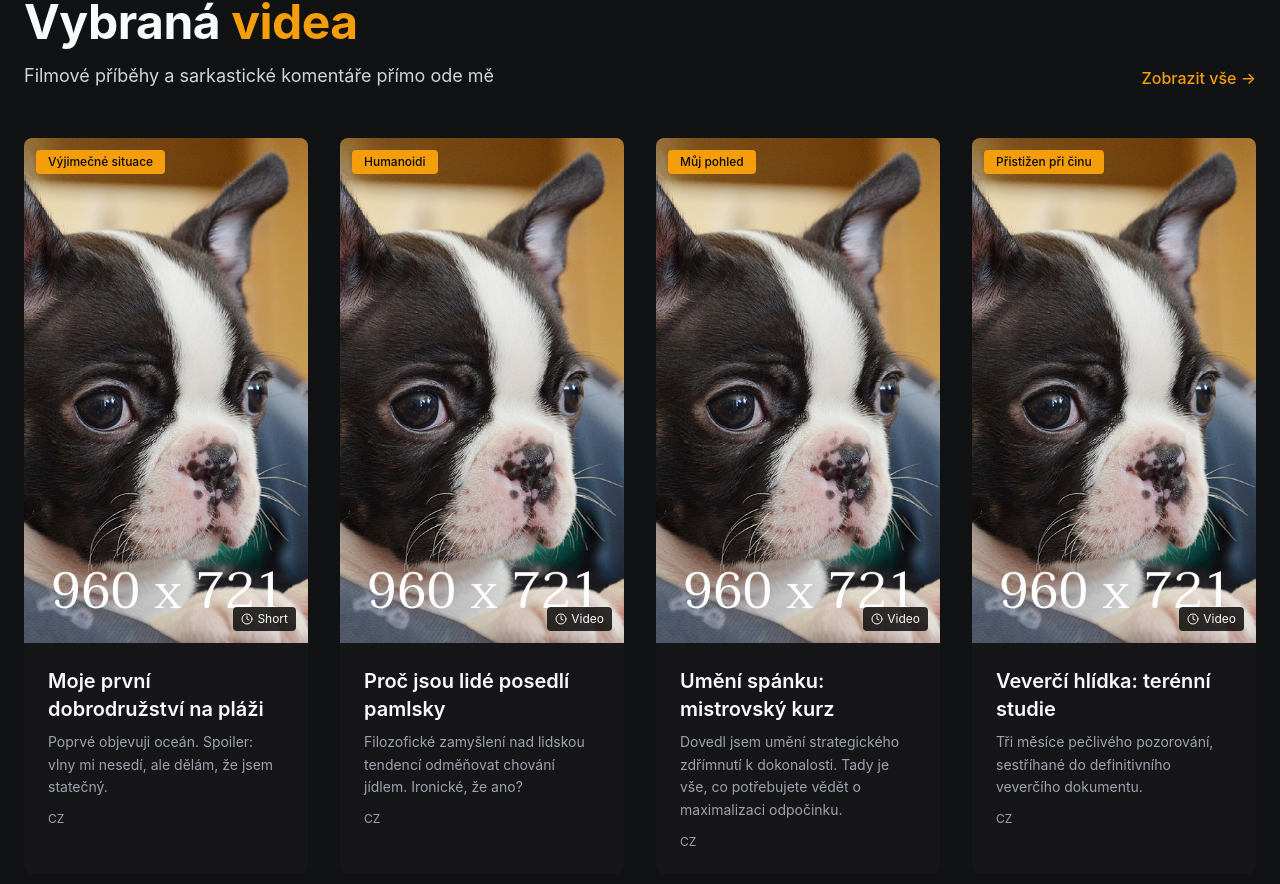
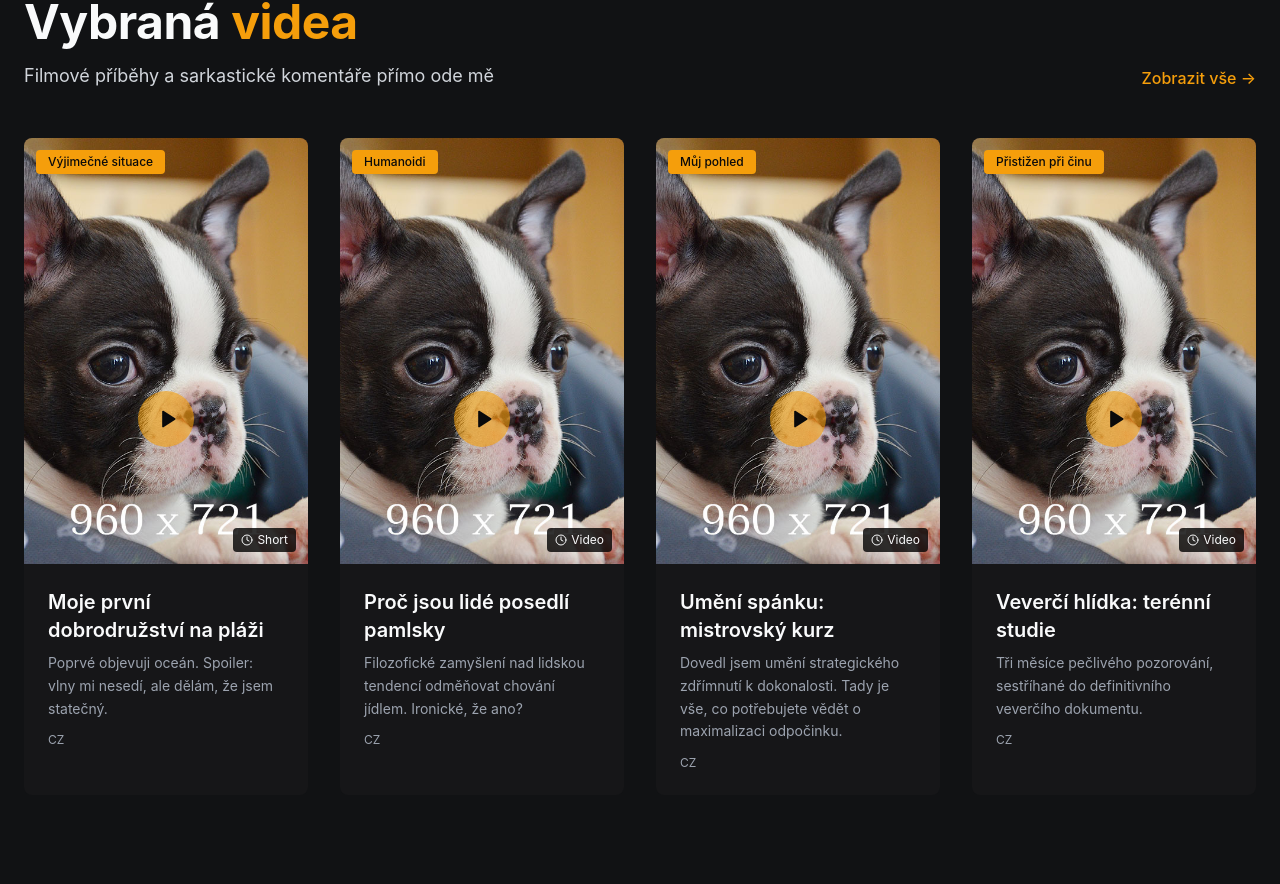
Before and after one commit to Hugorgon/hugo-web, a React (Vite) app: page / in a window 1280 px wide. Shown: the part 1040-1924 px from the top of the page. Built offline with nearby package versions, Linux system fonts and the light colour scheme.

Commit message:
polish(videos): finalize video cards and routing updates

```diff
--- a/src/app/components/VideoCard.tsx
+++ b/src/app/components/VideoCard.tsx
@@ -46,12 +46,13 @@ export function VideoCard({
         <ImageWithFallback
           src={imageUrl}
           alt={title}
-          className="w-full h-full object-cover group-hover:scale-110"
+          className="w-full h-full object-cover object-top group-hover:scale-110"
         />
         <div className="absolute inset-0 bg-gradient-to-t from-black/60 to-transparent opacity-0 group-hover:opacity-100 transition-opacity duration-300" />
-        <div className="absolute inset-0 flex items-center justify-center opacity-0 group-hover:opacity-100 transition-opacity duration-300">
-          <div className="w-16 h-16 rounded-full bg-[#F59E0B] flex items-center justify-center">
-            <Play className="text-[#0A0A0B] fill-[#0A0A0B] ml-1" size={24} />
+        {/* Play button trvale viditelný; lehké zvětšení na hover. */}
+        <div className="absolute top-[66%] left-1/2 -translate-x-1/2 -translate-y-1/2">
+          <div className="w-14 h-14 rounded-full bg-[#F59E0B]/60 flex items-center justify-center transition-transform duration-200 ease-soft group-hover:scale-125">
+            <Play className="text-[#0A0A0B] fill-[#0A0A0B] ml-1" size={20} />
           </div>
         </div>
         <div className="absolute bottom-3 right-3 px-2 py-1 bg-black/80 rounded text-xs text-[#F9FAFB] flex items-center gap-1">
--- a/src/app/components/VideoCardVertical.tsx
+++ b/src/app/components/VideoCardVertical.tsx
@@ -46,16 +46,28 @@ export function VideoCardVertical({
         transitionTimingFunction: 'ease-in-out',
       }}
     >
-      <div className="relative aspect-[9/16] overflow-hidden bg-[#111214]">
+      {/*
+        9:16 zdrojový obrázek (1080×1920, optimalizovaný pro YouTube Shorts)
+        je vystaven v 2:3 kontejneru (6:9). `object-top` přilepí zdroj k
+        horní hraně, takže obličej/oči zůstanou viditelné a spodní pruh
+        (titulky) se schová pod overflow-hidden. Karta je díky tomu ~16 %
+        nižší než předtím.
+      */}
+      <div className="relative aspect-[2/3] overflow-hidden bg-[#111214]">
         <ImageWithFallback
           src={imageUrl}
           alt={title}
-          className="w-full h-full object-cover group-hover:scale-110"
+          className="w-full h-full object-cover object-top group-hover:scale-110"
         />
         <div className="absolute inset-0 bg-gradient-to-t from-black/60 to-transparent opacity-0 group-hover:opacity-100 transition-opacity duration-300" />
-        <div className="absolute inset-0 flex items-center justify-center opacity-0 group-hover:opacity-100 transition-opacity duration-300">
-          <div className="w-16 h-16 rounded-full bg-[#F59E0B] flex items-center justify-center">
-            <Play className="text-[#0A0A0B] fill-[#0A0A0B] ml-1" size={24} />
+        {/*
+          Play button zobrazený trvale (žádný opacity-0). Hover jen lehce
+          zvětšuje (scale-125 ≈ 25 % v rámci specifikovaného rozsahu 20–30 %),
+          žádný bounce, žádná rotace, žádný color shift.
+        */}
+        <div className="absolute top-[66%] left-1/2 -translate-x-1/2 -translate-y-1/2">
+          <div className="w-14 h-14 rounded-full bg-[#F59E0B]/60 flex items-center justify-center transition-transform duration-200 ease-soft group-hover:scale-125">
+            <Play className="text-[#0A0A0B] fill-[#0A0A0B] ml-1" size={20} />
           </div>
         </div>
         <div className="absolute bottom-3 right-3 px-2 py-1 bg-black/80 rounded text-xs text-[#F9FAFB] flex items-center gap-1">
```
